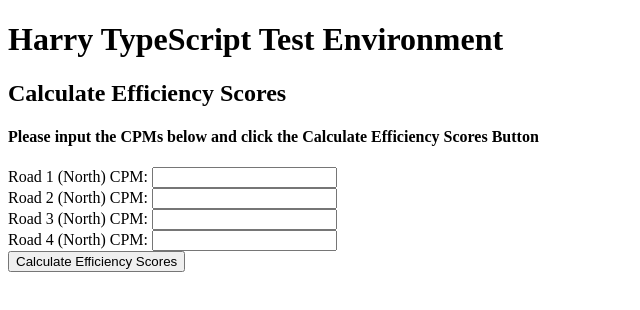
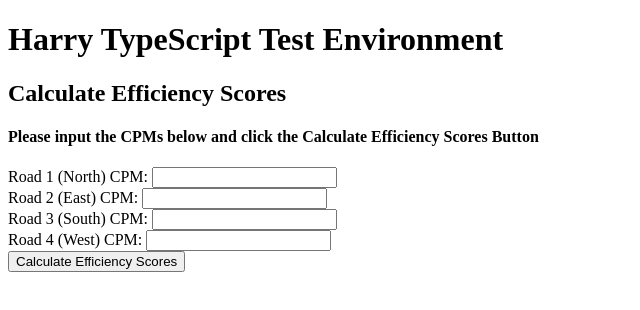
Before and after one commit to harrykhlo/comettest, a plain HTML site: page index.html in a window 1280 px wide. Shown: the full height of the page, 0-640 px from the left. Drawn offline with Linux system fonts and the light colour scheme.

Commit message:
correct typo on UI of index.html

```diff
--- a/index.html
+++ b/index.html
@@ -17,15 +17,15 @@
             <input type="text" id="Road1CPM">
         </div>
         <div class=field2>
-            <label>Road 2 (North) CPM:</label>
+            <label>Road 2 (East) CPM:</label>
             <input type="text" id="Road2CPM">
         </div>
         <div class=field3>
-            <label>Road 3 (North) CPM:</label>
+            <label>Road 3 (South) CPM:</label>
             <input type="text" id="Road3CPM">
         </div>
         <div class=field4>
-            <label>Road 4 (North) CPM:</label>
+            <label>Road 4 (West) CPM:</label>
             <input type="text" id="Road4CPM">
         </div>
         <button>Calculate Efficiency Scores</button>
```
